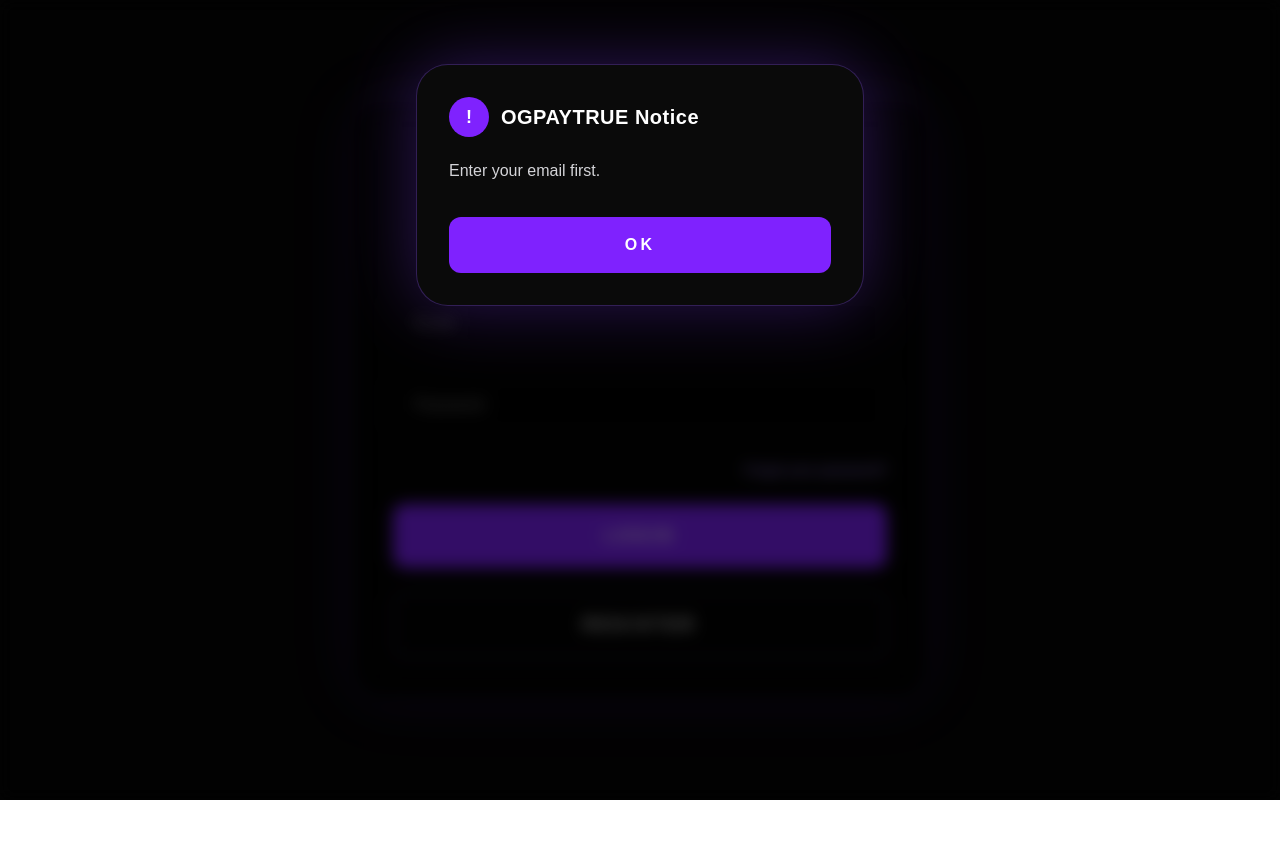
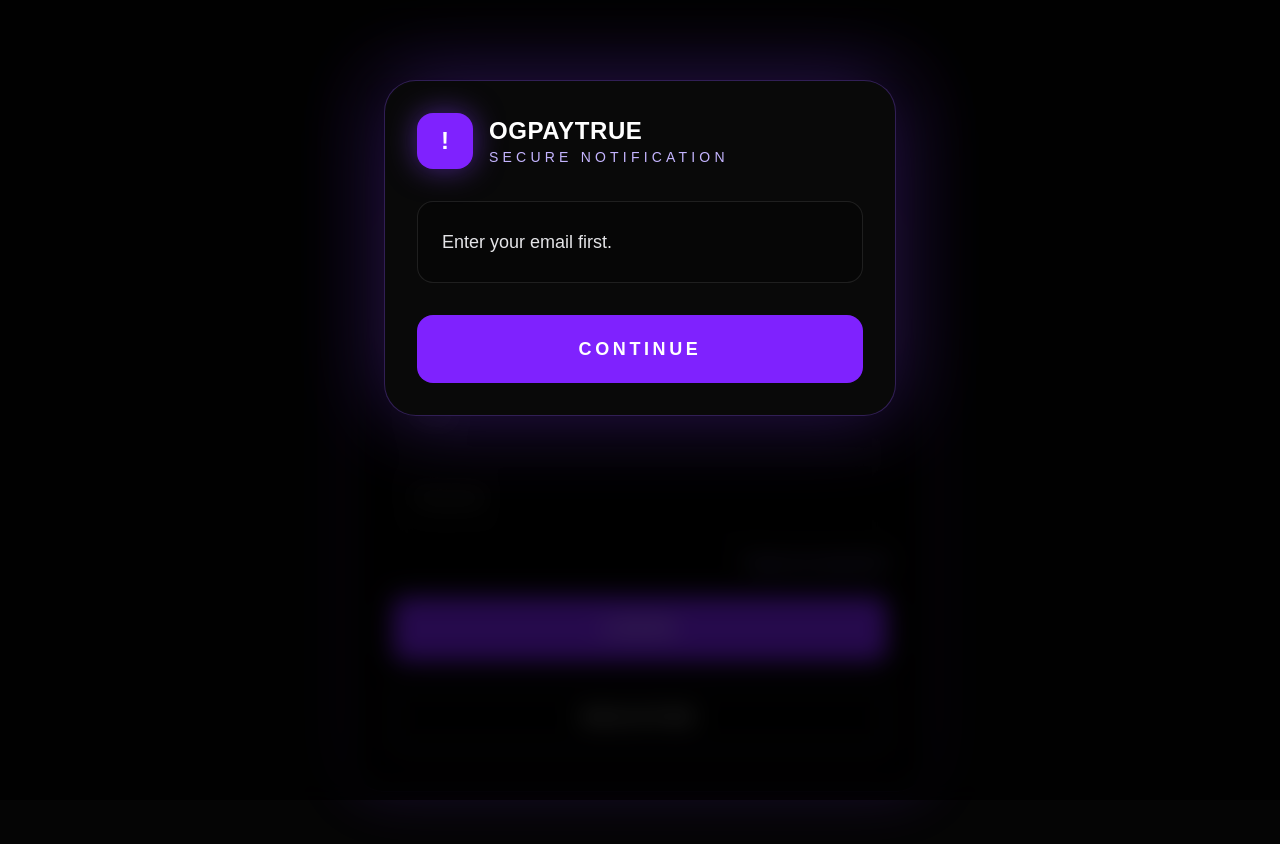
Before and after one commit to Ogpay5/ogpay-store-v1, a Next.js app: page /login in a window 1280 px wide. Both pictures are taken after a click on the button "Forgot your password?". Shown: the top 844 px of the page. Before the commit the page ends 800 px from the top, so only its background shows below. Built offline with nearby package versions, Linux system fonts and the light colour scheme; no server answers.

Commit message:
improve premium alerts and privacy warning

```diff
--- a/app/components/AppAlert.tsx
+++ b/app/components/AppAlert.tsx
@@ -14,27 +14,35 @@
   if (!message) return null;
 
   return (
-    <div className="fixed inset-0 z-[9999] flex items-start justify-center bg-black/60 px-6 pt-16 backdrop-blur-sm">
-      <div className="w-full max-w-md rounded-[2rem] border border-violet-500/30 bg-[#0a0a0a] p-8 text-white shadow-[0_0_70px_rgba(124,58,237,0.35)]">
-        <div className="mb-5 flex items-center gap-3">
-          <div className="grid h-10 w-10 place-items-center rounded-full bg-violet-600 text-lg font-bold">
+    <div className="fixed inset-0 z-[9999] flex items-start justify-center bg-black/70 px-6 pt-20 backdrop-blur-md">
+      <div className="w-full max-w-lg rounded-[2rem] border border-violet-500/30 bg-[#090909] p-8 shadow-[0_0_80px_rgba(124,58,237,0.35)]">
+        <div className="flex items-center gap-4">
+          <div className="grid h-14 w-14 place-items-center rounded-2xl bg-violet-600 text-2xl font-black text-white shadow-[0_0_30px_rgba(124,58,237,0.55)]">
             !
           </div>
 
-          <h2 className="text-xl font-bold tracking-wide">
-            OGPAYTRUE Notice
-          </h2>
+          <div>
+            <h2 className="text-2xl font-black tracking-wide text-white">
+              OGPAYTRUE
+            </h2>
+
+            <p className="text-sm uppercase tracking-[0.3em] text-violet-300">
+              Secure Notification
+            </p>
+          </div>
         </div>
 
-        <p className="leading-7 text-zinc-300">
-          {message}
-        </p>
+        <div className="mt-8 rounded-2xl border border-white/10 bg-black/30 p-6">
+          <p className="text-lg leading-8 text-zinc-200">
+            {message}
+          </p>
+        </div>
 
         <button
           onClick={() => setMessage("")}
-          className="mt-8 w-full rounded-xl bg-violet-600 px-6 py-4 font-semibold uppercase tracking-[0.2em] text-white hover:bg-violet-500"
+          className="mt-8 w-full rounded-2xl bg-violet-600 px-6 py-5 text-lg font-bold uppercase tracking-[0.2em] text-white transition hover:bg-violet-500"
         >
-          OK
+          Continue
         </button>
       </div>
     </div>
--- a/app/login/page.tsx
+++ b/app/login/page.tsx
@@ -69,7 +69,18 @@
             <span className="text-violet-400">LOGIN</span> YOUR ACCOUNT
           </h2>
 
-          <div className="mt-10 space-y-6">
+
+          <div className="mb-8 rounded-2xl border border-amber-500/20 bg-amber-500/10 p-5">
+            <p className="text-sm uppercase tracking-[0.25em] text-amber-300">
+              Privacy Notice
+            </p>
+
+            <p className="mt-3 leading-7 text-zinc-300">
+              New client registrations require manual admin approval before access is granted to the private portal infrastructure.
+            </p>
+          </div>
+
+<div className="mt-10 space-y-6">
             <input
               type="email"
               placeholder="Email"
--- a/app/register/page.tsx
+++ b/app/register/page.tsx
@@ -77,7 +77,18 @@
             CREATE YOUR ACCOUNT
           </h2>
 
-          <div className="mt-10 space-y-6">
+
+          <div className="mb-8 rounded-2xl border border-amber-500/20 bg-amber-500/10 p-5">
+            <p className="text-sm uppercase tracking-[0.25em] text-amber-300">
+              Privacy Notice
+            </p>
+
+            <p className="mt-3 leading-7 text-zinc-300">
+              New client registrations require manual admin approval before access is granted to the private portal infrastructure.
+            </p>
+          </div>
+
+<div className="mt-10 space-y-6">
             <input
               className="w-full rounded-xl border border-white/10 bg-black/30 px-5 py-4 text-white outline-none focus:border-violet-500"
               type="email"
```
